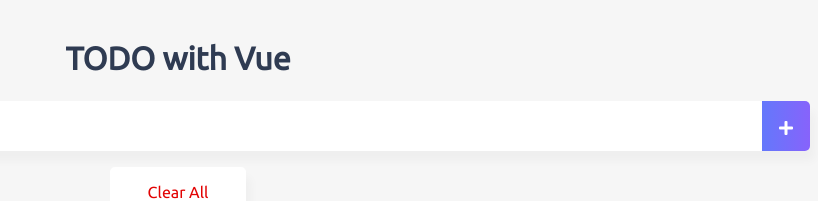
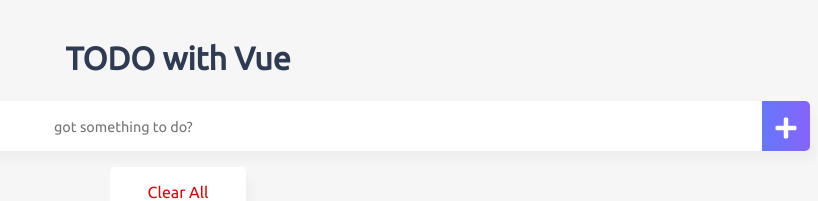
Before and after one commit to lbu0413/vue-todo-app, a Vue app: page / in a window 1280 px wide. Shown: the top 201 px of the page, without its empty margins (462-1280 px from the left). Built offline with nearby package versions, Linux system fonts and the light colour scheme.

Commit message:
replaced v-bind with colons

```diff
--- a/src/App.vue
+++ b/src/App.vue
@@ -3,7 +3,7 @@
     <TodoHeader></TodoHeader>
     <TodoInput v-on:addTodoItem="addOneItem"></TodoInput>
     <TodoList
-      v-bind:propsdata="todoItems"
+      :propsdata="todoItems"
       v-on:removeItem="removeOneItem"
       v-on:toggleItem="toggleOneItem">
     </TodoList>
@@ -26,22 +26,22 @@
     }
   },
   methods: {
-    addOneItem: function(todoItem) {
+    addOneItem(todoItem) {
       let obj = {completed: false, item: todoItem};
       localStorage.setItem(todoItem, JSON.stringify(obj));
       this.todoItems.push(obj);
     },
-    removeOneItem: function(todoItem, index) {
+    removeOneItem(todoItem, index) {
       localStorage.removeItem(todoItem.item);
       this.todoItems.splice(index, 1);
     },
-    toggleOneItem: function(todoItem, index) {
+    toggleOneItem(todoItem, index) {
       // todoItem.completed = !todoItem.completed;
       this.todoItems[index].completed = !this.todoItems[index].completed
       localStorage.removeItem(todoItem.item);
       localStorage.setItem(todoItem.item, JSON.stringify(todoItem));
     },
-    clearAllItems: function() {
+    clearAllItems() {
       localStorage.clear();
       this.todoItems = [];
     }
@@ -60,7 +60,6 @@
     'TodoInput': TodoInput,
     'TodoList': TodoList,
     'TodoFooter': TodoFooter,
-
   }
 }
 </script>
--- a/src/components/TodoFooter.vue
+++ b/src/components/TodoFooter.vue
@@ -1,6 +1,6 @@
 <template>
   <div class="clearAllContainer shadow">
-      <span class="clearAllBtn" v-on:click="clearTodo">Clear All</span>
+      <span class="clearAllBtn" @click="clearTodo">Clear All</span>
   </div>
 </template>
 
--- a/src/components/TodoInput.vue
+++ b/src/components/TodoInput.vue
@@ -1,7 +1,11 @@
 <template>
   <div class="inputBox shadow">
-      <input type="text" v-model="newTodoItem" v-on:keyup.enter="addTodo">
-      <span class="addContainer" v-on:click="addTodo">
+      <input
+      type="text"
+      placeholder="got something to do?"
+      v-model="newTodoItem"
+      @keyup.enter="addTodo">
+      <span class="addContainer" @click="addTodo">
           <i class="fas fa-plus addBtn"></i>
       </span>
       <Modal v-if="showModal" @close="showModal = false">
@@ -15,7 +19,7 @@
 import Modal from './common/Modal.vue';
 
 export default {
-    data: function() {
+    data() {
         return {
             newTodoItem: "",
             showModal: false
--- a/src/components/TodoList.vue
+++ b/src/components/TodoList.vue
@@ -1,14 +1,14 @@
 <template>
   <div>
     <ul>
-        <li v-for="(todoItem, index) in propsdata" v-bind:key="todoItem.item" class="shadow">
+        <li v-for="(todoItem, index) in propsdata" :key="todoItem.item" class="shadow">
             <i class="checkBtn fas fa-check"
-            v-bind:class="{checkBtnCompleted: todoItem.completed}" v-on:click="toggleComplete(todoItem, index)">
+            :class="{checkBtnCompleted: todoItem.completed}" @click="toggleComplete(todoItem, index)">
             </i>
-            <span v-bind:class="{textCompleted: todoItem.completed}">
+            <span :class="{textCompleted: todoItem.completed}">
                 {{ todoItem.item }}
             </span>
-            <span class="removeBtn" v-on:click="removeTodo(todoItem, index)">
+            <span class="removeBtn" @click="removeTodo(todoItem, index)">
                 <i class="fas fa-trash-alt"></i>
             </span>
         </li>
@@ -20,10 +20,10 @@
 export default {
     props: ['propsdata'],
     methods: {
-        removeTodo: function(todoItem, index) {
+        removeTodo(todoItem, index) {
             this.$emit('removeItem', todoItem, index);
         },
-        toggleComplete: function(todoItem, index) {
+        toggleComplete(todoItem, index) {
             this.$emit('toggleItem', todoItem, index);
         }
     },
--- a/src/components/common/Modal.vue
+++ b/src/components/common/Modal.vue
@@ -14,9 +14,7 @@
                       </slot>
                   </div>
                   <div class="modal-footer">
-                          <button class="modal-default-button" @click="$emit('close')">
-                              close
-                          </button>
+                     <i class="fas fa-times" @click="$emit('close')"></i>
                   </div>
               </div>
           </div>
@@ -94,4 +92,9 @@
         -webkit-transform: scale(1.1);
         transform: scale(1.1);
     }
+
+    .fas {
+        color: #42b983;
+        font-size: 1.5rem;
+    }
 </style>
```
